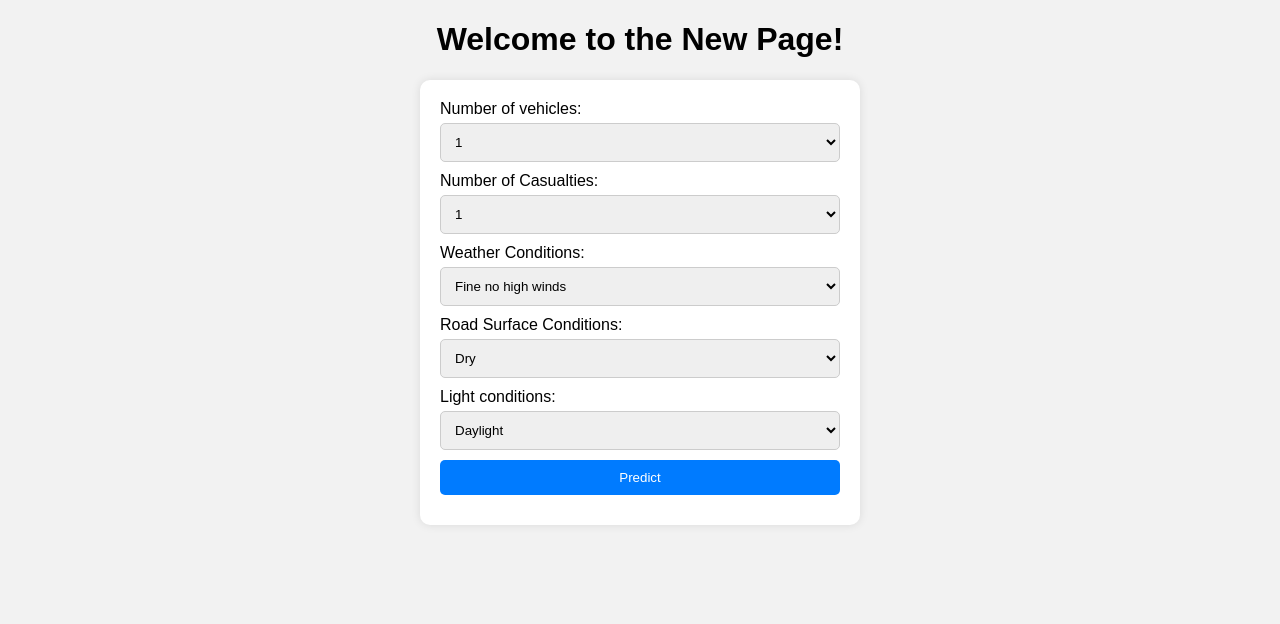
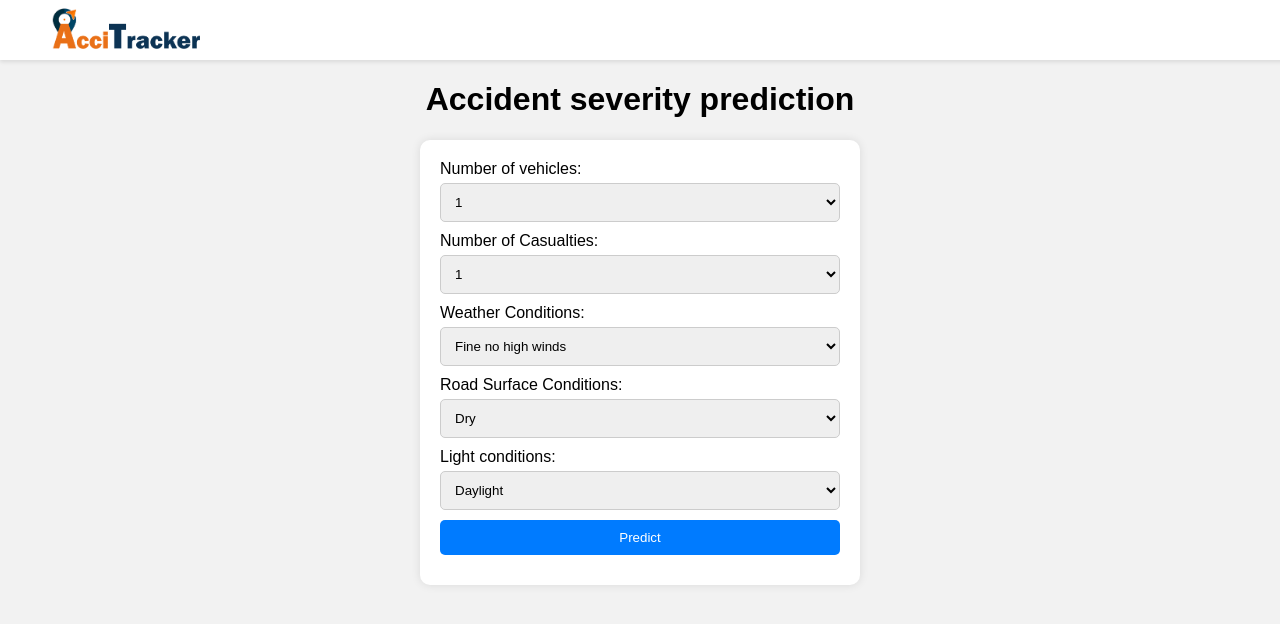
Before and after one commit to Inupa6677/DSGP-GROUP-9, a Flask app: page /new_page in a window 1280 px wide. Shown: the top 624 px of the page. Run offline with Flask 3, Linux system fonts and the light colour scheme; parts of the project's set-up code (start-up, migrations or seed data) failed here and were passed over.

Commit message:
making errors in web pages

```diff
--- a/connecting model/static/bbb.css
+++ b/connecting model/static/bbb.css
@@ -54,3 +54,26 @@ form button:hover {
     border: 1px solid #ccc;
     border-radius: 5px;
 }
+
+.navbar {
+    background-color: #FFF; /* Or any color you prefer */
+    height: 60px;
+    width: 100%;
+    display: flex;
+    align-items: center;
+    justify-content: space-between;
+    padding: 0 20px;
+    box-shadow: 0 2px 4px rgba(0, 0, 0, 0.1);
+    z-index: 1000;
+    position: fixed;
+    top: 0;
+}
+
+.logo {
+    height: 50px; /* Adjust as needed */
+}
+
+/* Main Content Padding */
+body {
+    padding-top: 60px; /* This should be at least the height of the navbar */
+}
--- a/connecting model/templates/aaa.html
+++ b/connecting model/templates/aaa.html
@@ -12,6 +12,11 @@
     <link rel="stylesheet" type="text/css" href="{{ url_for('static', filename='aaa.css') }}">
 </head>
 <body>
+    <div class="bg">
+        <div class="navbar">
+            <img src="{{ url_for('static', filename='IMAGE/logoaccitracker.png') }}" class="logo">
+        </div>
+    </div>
     <div class="container">
         <div class="left-half">
             <div class="form-container">
--- a/connecting model/templates/bbb.html
+++ b/connecting model/templates/bbb.html
@@ -7,7 +7,10 @@
     <link rel="stylesheet" type="text/css" href="{{ url_for('static', filename='bbb.css') }}">
 </head>
 <body>
-    <h1>Welcome to the New Page!</h1>
+    <div class="navbar">
+        <img src="{{ url_for('static', filename='IMAGE/logoaccitracker.png') }}" class="logo">
+    </div>
+    <h1> Accident severity prediction </h1>
     <form id="prediction-form" method="post" action="/new_page">
         <label for="Number_of_Vehicles"> Number of vehicles:</label>
         <select id="numberOfVehicles" name="Number_of_Vehicles" required>
```
Also changed, not shown: connecting model/static/aaa.css (+27 -0 lines), connecting model/static/homepage.css (+12 -10 lines).
